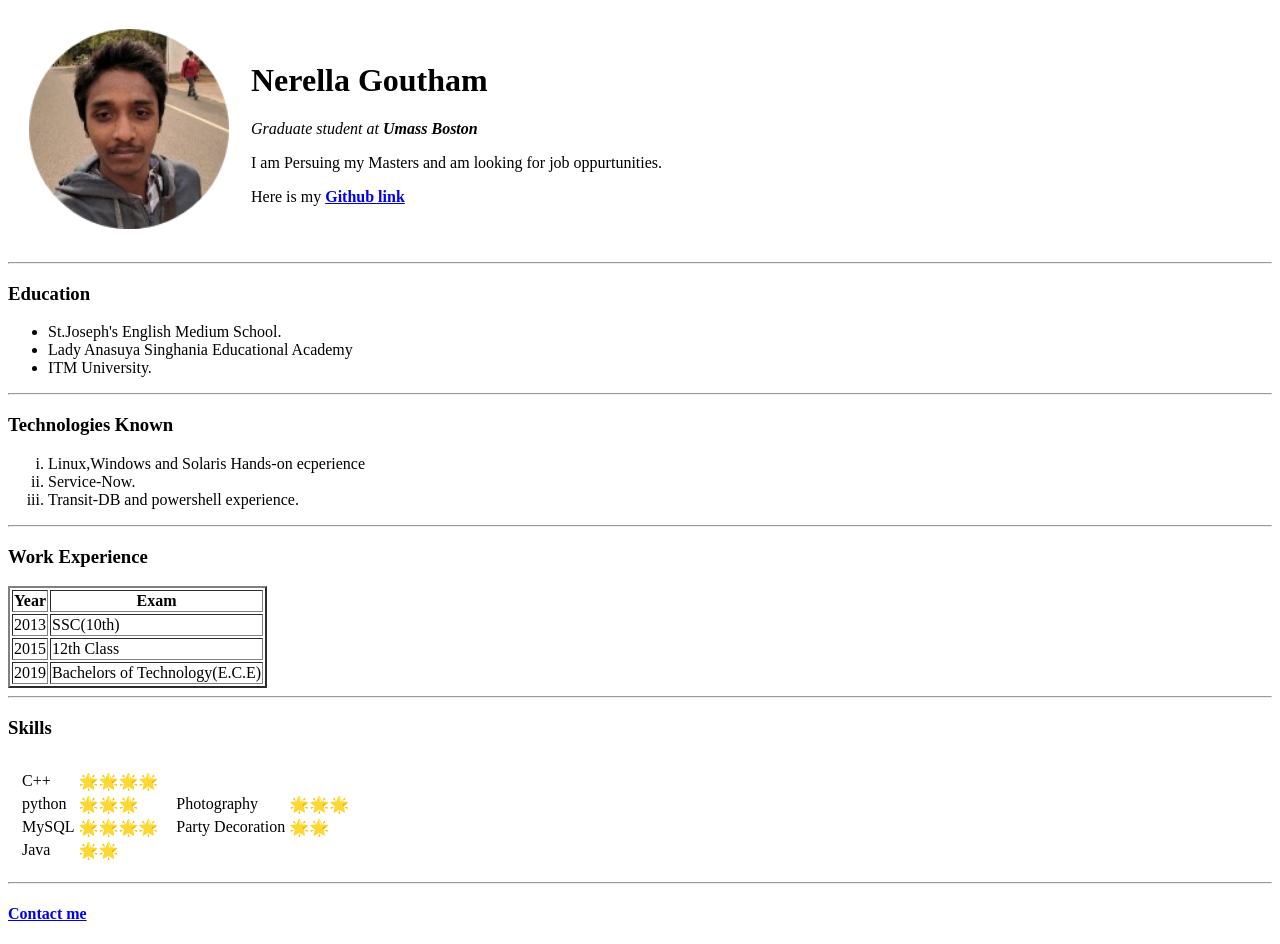
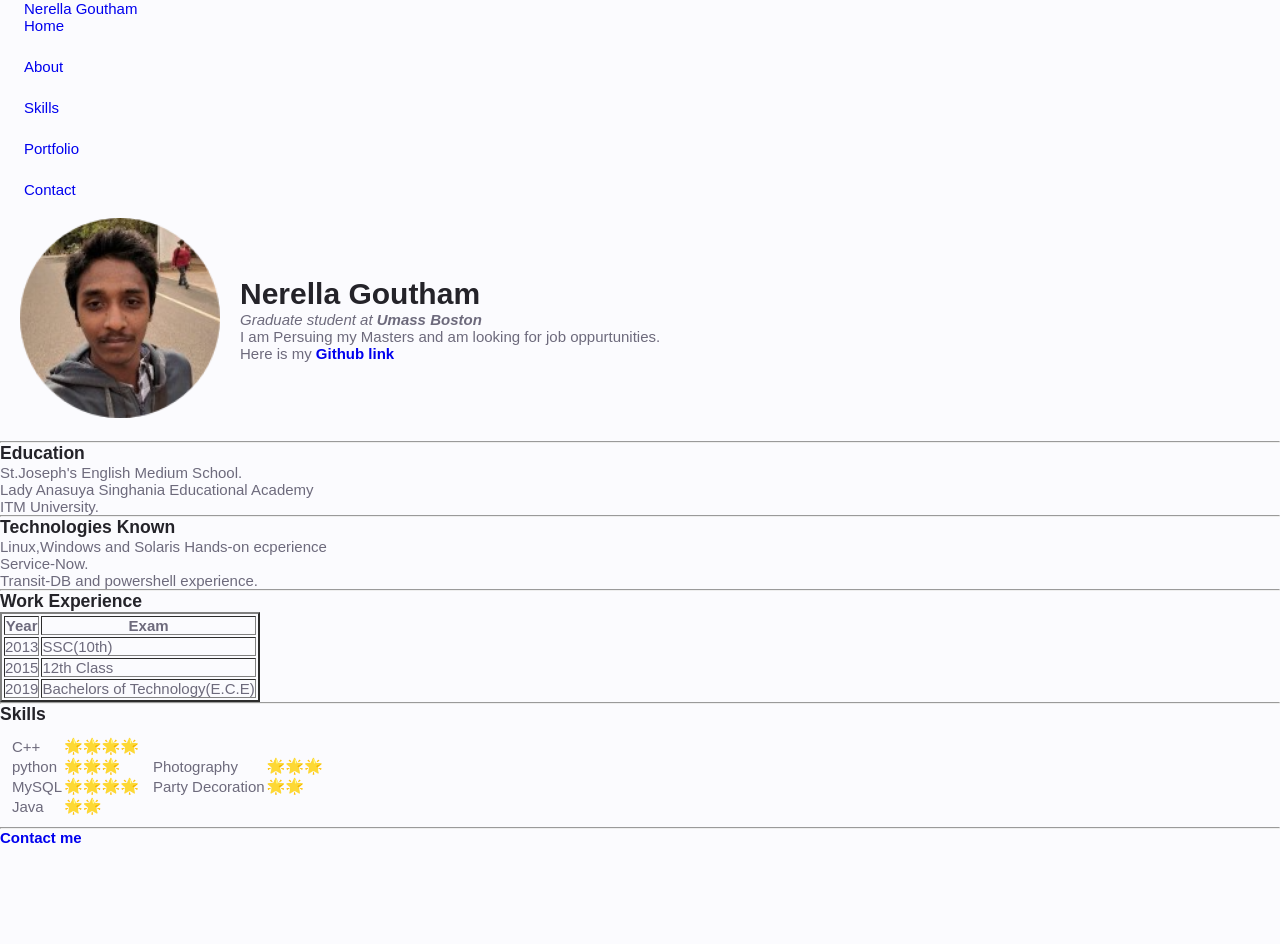
Before and after one commit to Goutham539/cv, a plain HTML site: page index.html in a window 1280 px wide. After the commit the page ends 894 px from the top, so only its background shows below. Drawn offline with Linux system fonts and the light colour scheme.

Commit message:
Updated few styles

```diff
--- a/assets/css/styles.css
+++ b/assets/css/styles.css
@@ -0,0 +1,134 @@
+:root{
+    --header-height: 3rem;
+
+    /*=====================Colors=========================*/
+    /* Change favorite color */
+    --hue-color: 250;
+
+    /* HSL color mode */
+    --first-color: hsl(var(--hue-color), 69%, 61%);
+    --first-color-second: hsl(var(--hue-color), 69%, 61%);
+    --first-color-alt: hsl(var(--hue-color), 57%, 53%);
+    --first-color-lighter: hsl(var(--hue-color), 92%, 85%);
+    --title-color: hsl(var(--hue-color), 8%, 15%);
+    --text-color: hsl(var(--hue-color), 8%, 45%);
+    --text-color-light: hsl(var(--hue-color), 8%, 65%);
+    --input-color: hsl(var(--hue-color), 70%, 96%);
+    --body-color: hsl(var(--hue-color), 60%, 99%);
+    --container-color: #FFF;
+
+    /*=====================Font and typography=========================*/
+    --BODY-FONT: 'Poppins', sans-serif;
+
+    --big-font-size: 2rem;
+    --h1-font-size: 1.5rem;
+    --h2-font-size: 1.25rem;
+    --h3-font-size: 1.125rem;
+    --normal-font-size: .938rem;
+    --small-font-size: ;
+    --smaller-font-size: 0.75rem;
+
+    /*=====================Font weight=========================*/
+    --font-medium: 500;
+    --font-semi-bold: 600;
+
+    /*=====================Margenes Bottom=========================*/
+    --mb-0-25: .25rem;
+    --mb-0-5: .5rem;
+    --mb-0-75: .75rem;
+    --mb-1: 1rem;
+    --mb-1-5: 1.5rem;
+    --mb-2: 2rem;
+    --mb-2-5: 2.5rem;
+    --mb-3: 3rem;
+
+    /*=====================Z index=========================*/
+    --z-tooltip: 10;
+    --z-fixed: 100;
+    --z-modal: 1000;
+
+    /* Font size for large devices */
+    @media screen and (min-width: 968px){
+        :root{
+            --big-font-size: 3rem;
+            --h1-font-size: 2.25rem;
+            --h2-font-size: 1.5rem;
+            --h3-font-size: 1.25rem;
+            --normal-font-size: 1rem;
+            --small-font-size: .875rem;
+            --smaller-font-size: 0.813rem;
+        }
+    }
+}
+
+
+/*=====================Base=========================*/
+*{
+    box-sizing: border-box;
+    padding: 0;
+    margin: 0;
+}
+
+html{
+    scroll-behavior: smooth;
+}
+
+body{
+    margin: 0 0 var(--header-height) 0;
+    font-family: var(--BODY-FONT);
+    font-size: var(--normal-font-size);
+    background-color: var(--body-color);
+    color: var(--text-color);
+
+}
+
+h1,h2,h3,h4,h5,h6{
+    color: var(--title-color);
+    font-weight: var(--font-semi-bold);
+}
+
+ul{
+    list-style: none;
+}
+
+a{
+    text-decoration: none;
+}
+
+img{
+    max-width: 100%;
+    height: auto;
+}
+
+
+/*=====================Reusable components=========================*/
+.section{
+    padding: 2rem 0 4rem;
+}
+
+.section__title{
+    font-size: var(--h1-font-size);
+}
+
+.section__subtitle{
+    display: block;
+    font-size: var(--small-font-size);
+    margin-bottom: var(--mb-3);
+}
+
+.section__title,
+.section__subtitle{
+    text-align: center;
+}
+
+/*=====================Layout=========================*/
+.container{
+    max-width: 768px;
+    margin-left: var(--mb-1-5);
+    margin-right: var(--mb-1-5);
+}
+
+.grid{
+    display: grid;
+    gap: 1.5rem;
+}
--- a/index.html
+++ b/index.html
@@ -4,7 +4,7 @@
 <head>
   <meta charset="utf-8">
 <!--======================CSS=========================-->
-  <link rel="stylesheet" href="">
+  <link rel="stylesheet" href="assets/css/styles.css">
 
   <title>Nerella's Personal Site</title>
   <link rel="icon" href="favicon.ico">
@@ -13,6 +13,21 @@
 
 <!--======================Body=========================-->
 <body>
+  <!--======================Header=========================-->
+  <header class="header" id="header">
+    <nav class="nav container">
+      <a href="index.html" class="nav__logo">Nerella Goutham</a>
+      <div class="nav__menu" id="nav-menu">
+        <ul class="nav__list grid">
+          <li class="nav__item"><a href="index.html" class="nav__link active-link">Home</a></li>
+          <li class="nav__item"><a href="#about" class="nav__link">About</a></li>
+          <li class="nav__item"><a href="#skills" class="nav__link">Skills</a></li>
+          <li class="nav__item"><a href="#portfolio" class="nav__link">Portfolio</a></li>
+          <li class="nav__item"><a href="#contact" class="nav__link">Contact</a></li>
+        </ul>
+      </div>
+    </nav>
+  </header>
   <table cellspacing="20">
     <tr>
       <td><img src="Nerella.png" alt="Nerella's Pic" width="200" height="200"></td>
@@ -104,4 +119,6 @@
   <h4><a href="contact.html">Contact me</a></h4>
 </body>
 
+<!--======================MAIN JS=========================-->
+<script src="assets/js/main.js" charset="utf-8"></script>
 </html>
```
